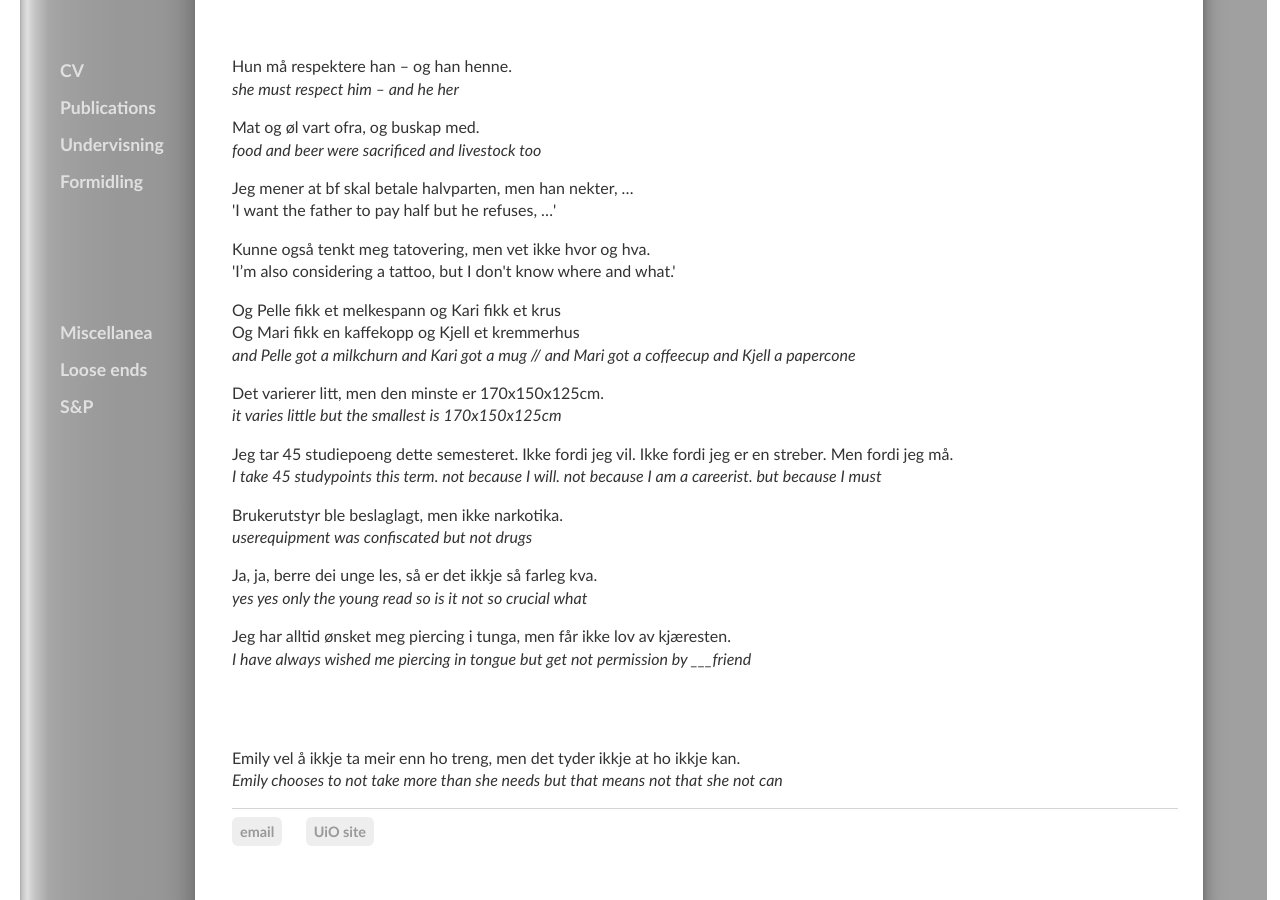
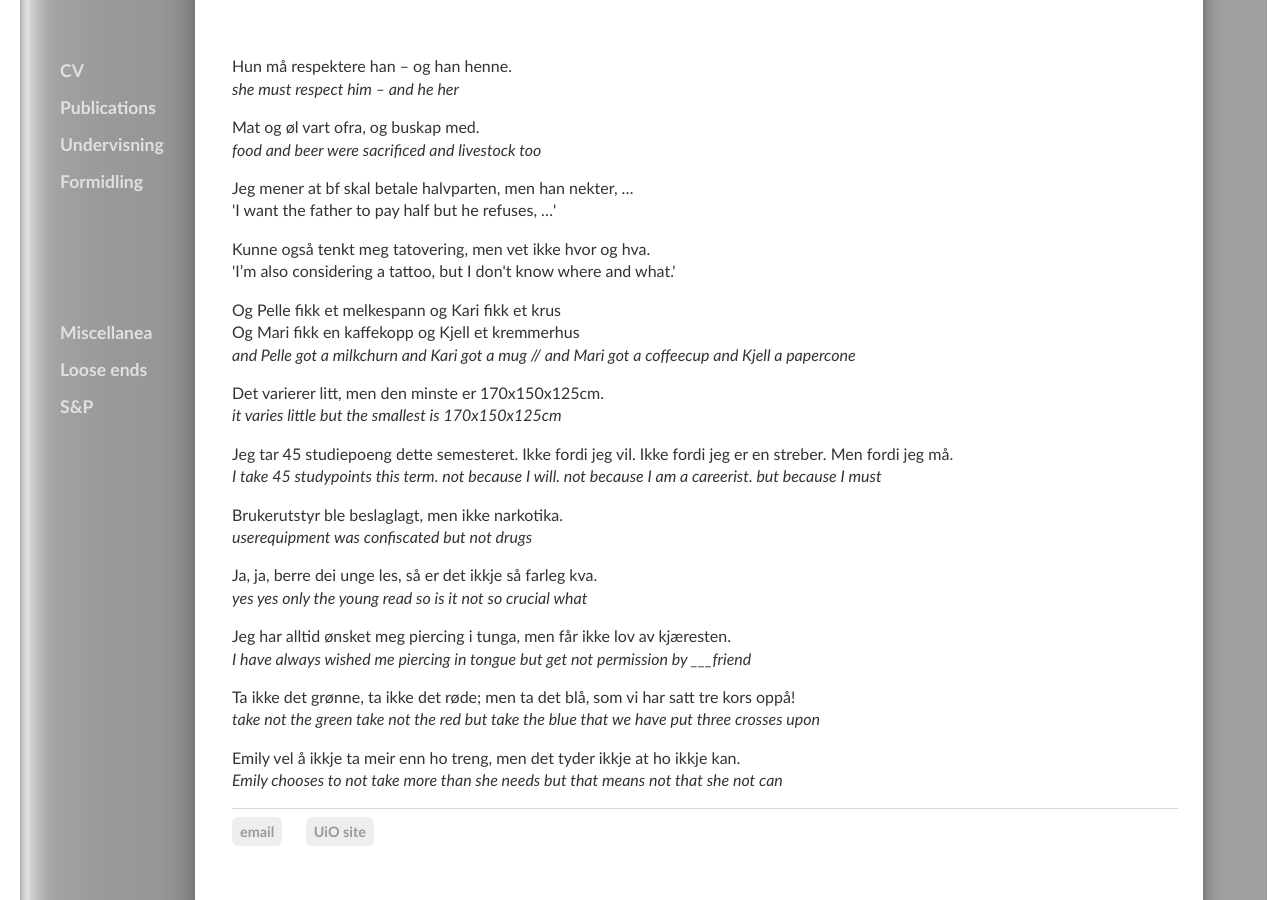
Before and after one commit to kjelljs/kjelljs.github.io, a Jekyll site: the page built from courses/ellipsis/consider.html, in a window 1280 px wide and 900 px high, scrolled down 771 px. Built offline with Jekyll 4.4.1, drawn with Linux system fonts in a browser that asks for light colours.

Commit message:
Update consider.html

```diff
--- a/courses/ellipsis/consider.html
+++ b/courses/ellipsis/consider.html
@@ -54,6 +54,6 @@ title: "Sort these examples"
 
 <p>Jeg har alltid ønsket meg piercing i tunga, men får ikke lov av kjæresten.<br><em>I have always wished me piercing in tongue but get not permission by ___friend</em></p>
 
-<p><span style="color: #ffffff;">Ta ikke det grønne, ta ikke det røde; men ta det blå, som vi har satt tre kors oppå!</span><br><span style="color: #ffffff;"><em>take not the green take not the red but take the blue that we have put three crosses upon</em></span></p>
+<p>Ta ikke det grønne, ta ikke det røde; men ta det blå, som vi har satt tre kors oppå!<br><em>take not the green take not the red but take the blue that we have put three crosses upon</em></p>
 
 <p>Emily vel å ikkje ta meir enn ho treng, men det tyder ikkje at ho ikkje kan.<br><em>Emily chooses to not take more than she needs but that means not that she not can</em></p>
```
